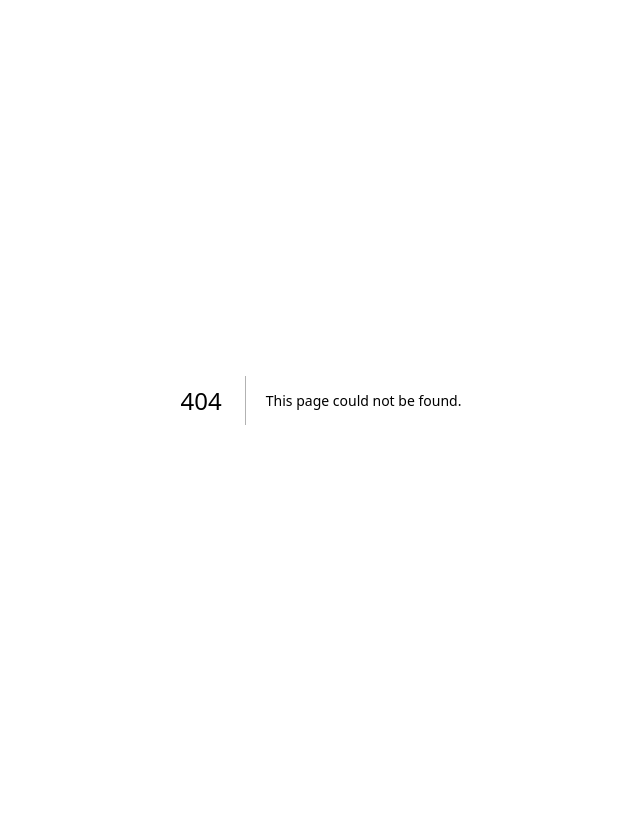
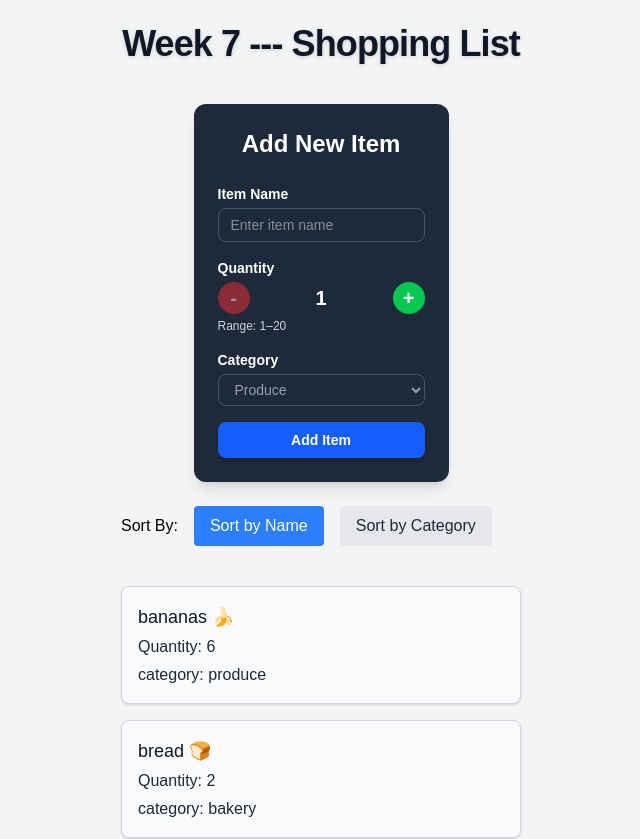
Before and after one commit to S-hussaini/cprg306-assignments, a Next.js app: page /week-8 in a window 1280 px wide. Before the commit this address had no page. Shown: the top 839 px of the page, without its empty margins (319-959 px from the left). Before the commit the page ends 800 px from the top, so only its background shows below. Built offline with nearby package versions, Linux system fonts and the light colour scheme.

Commit message:
i have add the week-8 link in page.js and creat the week-8 folder and copy all files from week-7 and add the meal-ideas.js i did not add any code in this point.

```diff
--- a/app/page.js
+++ b/app/page.js
@@ -40,6 +40,13 @@
           className="bg-teal-500 hover:bg-teal-600 text-white px-6 py-3 rounded-lg font-semibold shadow-md transition transform hover:scale-105">
           Go To Week 7 →
         </Link>
+
+        <Link
+          href="./week-8"
+          className="bg-pink-500 hover:bg-pink-600 text-white px-6 py-3 rounded-lg font-semibold shadow-md transition transform hover:scale-105">
+          Go To Week 8 →
+        </Link>
+
       </div>
     </div>
   );
--- /dev/null
+++ b/app/week-8/item-list.js
@@ -0,0 +1,50 @@
+"use client";
+import React from "react";
+import Item from "./item";
+import { useState } from "react";
+
+export default function ItemList({items}) {
+  const [sortBy, setSortBy] = useState("name");
+
+  const sortItems = [...items].sort((a, b) => {
+    if (sortBy === "name") {
+      return a.name.localeCompare(b.name);
+    } else if (sortBy === "category") {
+      return a.category.localeCompare(b.category);
+    }
+    return 0;
+  });
+
+  return (
+    <main>
+      <div className ="flex flex-wrap gap-4 mb-10 items-center ">
+        <p className ="text-black">
+          Sort By:
+        </p>
+
+        <button
+          onClick = {() => setSortBy ("name")}
+          className = {`px-4 py-2 rounded ${sortBy === "name" ? "bg-blue-500 text-white" : "bg-gray-200 text-gray-800"}`}>
+          Sort by Name
+        </button>
+
+        <button
+          onClick = {() => setSortBy ("category")}
+          className = {`px-4 py-2 rounded ${sortBy === "category" ? "bg-blue-500 text-white" : "bg-gray-200 text-gray-800"}`}>
+          Sort by Category
+          </button>
+      </div>
+
+      <ul>
+        {sortItems.map((item, index) =>(
+          <Item
+          key = {item.id || `${item.name}-${item.category}-${index}`}
+          name = {item.name}
+          quantity = {item.quantity}
+          category = {item.category}
+          />
+        ))}
+      </ul>
+    </main>
+  );
+};
--- /dev/null
+++ b/app/week-8/item.js
@@ -0,0 +1,14 @@
+"use client";
+import React from "react";
+
+const Item = ({ name, quantity, category }) => {
+  return (
+    <li className="bg-gray-50 border border-gray-300 rounded-lg p-4 mb-4 shadow-sm list-none w-[400px]">
+      <div className="text-gray-900 text-lg">{name}</div>
+      <div className="text-gray-800 mt-1">Quantity: {quantity}</div>
+      <div className="text-gray-800 mt-1">category: {category}</div>
+    </li>
+  );
+};
+
+export default Item;
--- /dev/null
+++ b/app/week-8/items.json
@@ -0,0 +1,75 @@
+
+[
+  {
+    "id": "1h2GJKH12gkHG31h1H",
+    "name": "milk, 4 L 🥛",
+    "quantity": 1,
+    "category": "dairy"
+  },
+  {
+    "id": "2KJH3k2j3H1k2J3K1H",
+    "name": "bread 🍞",
+    "quantity": 2,
+    "category": "bakery"
+  },
+  {
+    "id": "3h2KJH3k2j3H1k2J3",
+    "name": "eggs, dozen 🥚",
+    "quantity": 2,
+    "category": "dairy"
+  },
+  {
+    "id": "4k2J3K1H2GJKH12gk",
+    "name": "bananas 🍌",
+    "quantity": 6,
+    "category": "produce"
+  },
+  {
+    "id": "5H1h1H2KJH3k2j3H",
+    "name": "broccoli 🥦",
+    "quantity": 3,
+    "category": "produce"
+  },
+  {
+    "id": "6H1k2J3K1H2GJKH1",
+    "name": "chicken breasts, 1 kg 🍗",
+    "quantity": 1,
+    "category": "meat"
+  },
+  {
+    "id": "7gkHG31h1H2KJH3k",
+    "name": "pasta sauce 🍝",
+    "quantity": 3,
+    "category": "canned goods"
+  },
+  {
+    "id": "8j3H1k2J3K1H2GJK",
+    "name": "spaghetti, 454 g 🍝",
+    "quantity": 2,
+    "category": "dry goods"
+  },
+  {
+    "id": "9H12gkHG31h1H2KJ",
+    "name": "toilet paper, 12 pack 🧻",
+    "quantity": 1,
+    "category": "household"
+  },
+  {
+    "id": "10H3k2j3H1k2J3K1",
+    "name": "paper towels, 6 pack",
+    "quantity": 1,
+    "category": "household"
+  },
+  {
+    "id": "11k2J3K1H2GJKH12",
+    "name": "dish soap 🍽️",
+    "quantity": 1,
+    "category": "household"
+  },
+  {
+    "id": "12GJKH12gkHG31h1",
+    "name": "hand soap 🧼",
+    "quantity": 4,
+    "category": "household"
+  }
+]
--- /dev/null
+++ b/app/week-8/meal-ideas.js
@@ -0,0 +1,3 @@
+"use client";
+import { useEffect } from "react";
+import { useState } from "react";
--- /dev/null
+++ b/app/week-8/new-item.js
@@ -0,0 +1,119 @@
+"use client";
+import { useState } from "react";
+
+export default function NewItem({ onAddItem }) {
+  const [name, setName] = useState("");
+  const [quantity, setQuantity] = useState(1);
+  const [category, setCategory] = useState("produce");
+
+  function increment()
+  {
+    if (quantity < 20) setQuantity(quantity + 1);
+  }
+
+  function decrement()
+  {
+    if (quantity > 1) setQuantity(quantity - 1);
+  }
+
+  function handleSubmit(event)
+  {
+    event.preventDefault();
+
+    const item = {
+      name,
+      quantity,
+      category };
+
+      onAddItem(item);
+
+    setName("");
+    setQuantity(1);
+    setCategory("produce");
+  }
+
+  return (
+    <div>
+      <form
+        onSubmit={handleSubmit}
+        className="w-full max-w-lg bg-gray-800 p-6 rounded-xl shadow-lg flex flex-col gap-4">
+        <h2 className="text-white text-2xl font-bold text-center mb-2">
+          Add New Item
+        </h2>
+
+        <div>
+          <label className="block text-white font-semibold mb-1 text-sm">
+            Item Name
+          </label>
+
+          <input
+            type="text"
+            value={name}
+            onChange={(e) => setName(e.target.value)}
+            required
+            placeholder="Enter item name"
+            className="w-full px-3 py-1.5 border border-gray-600 rounded-lg focus:outline-none focus:ring-2 focus:ring-blue-500 text-gray-100 text-sm"
+          />
+        </div>
+
+        <div>
+          <label className="block text-white font-semibold mb-1 text-sm">
+            Quantity
+          </label>
+          <div className="flex items-center justify-between gap-3">
+            <button
+              type="button"
+              onClick={decrement}
+              disabled={quantity === 1}
+              className="w-8 h-8 flex items-center justify-center text-xl font-bold bg-red-500 text-white rounded-full hover:bg-red-700 disabled:opacity-50 disabled:cursor-not-allowed transition">
+              -
+            </button>
+
+            <span className="text-xl font-semibold text-white">{quantity}</span>
+            <button
+              type="button"
+              onClick={increment}
+              disabled={quantity === 20}
+              className="w-8 h-8 flex items-center justify-center text-xl font-bold bg-green-500 text-white rounded-full hover:bg-green-700 disabled:opacity-50 disabled:cursor-not-allowed transition">
+              +
+            </button>
+        </div>
+
+        <p className="text-gray-300 text-xs mt-1">
+          Range: 1–20
+        </p>
+        </div>
+
+          <div>
+            <label className="block text-white font-semibold mb-1 text-sm">
+              Category
+            </label>
+
+            <select
+              value={category}
+              onChange={(e) => setCategory(e.target.value)}
+              className="w-full px-3 py-1.5 border border-gray-600 rounded-lg focus:outline-none focus:ring-2 focus:ring-blue-500 text-gray-400 text-sm">
+              <option value="produce">Produce</option>
+              <option value="dairy">Dairy</option>
+              <option value="bakery">Bakery</option>
+              <option value="meat">Meat</option>
+              <option value="frozen foods">Frozen Foods</option>
+              <option value="canned goods">Canned Goods</option>
+              <option value="dry goods">Dry Goods</option>
+              <option value="beverages">Beverages</option>
+              <option value="snacks">Snacks</option>
+              <option value="household">Household</option>
+              <option value="other">Other</option>
+            </select>
+          </div>
+
+          <button
+            type="submit"
+            className="w-full py-2 bg-blue-600 text-white font-semibold rounded-lg hover:bg-blue-800 transition shadow-md text-sm">
+            Add Item
+          </button>
+      </form>
+      <br></br>
+    </div>
+  );
+}
--- /dev/null
+++ b/app/week-8/page.js
@@ -0,0 +1,27 @@
+"use client";
+import { useState } from "react";
+import ItemList from "./item-list";
+import NewItem from "./new-item";
+import itemsData from "./items.json";
+
+
+//Initialize a state variable (e.g., items) with the data from items.json.
+
+export default function Page()
+{
+  const [items, setItems] = useState(itemsData);
+
+  const handelAddItem = (newItem) => {
+    setItems((prevItems) =>[...prevItems, newItem]);
+  };
+
+  return (
+    <main className = " p-6 bg-gray-100 min-h-screen flex flex-col items-center">
+      <h1 className="text-4xl font-bold mb-10 text-gray-900 tracking-tight drop-shadow-sm">
+        Week 7 --- Shopping List
+      </h1>
+      <NewItem onAddItem={handelAddItem} />
+      <ItemList items={items} />
+    </main>
+  );
+}
```
